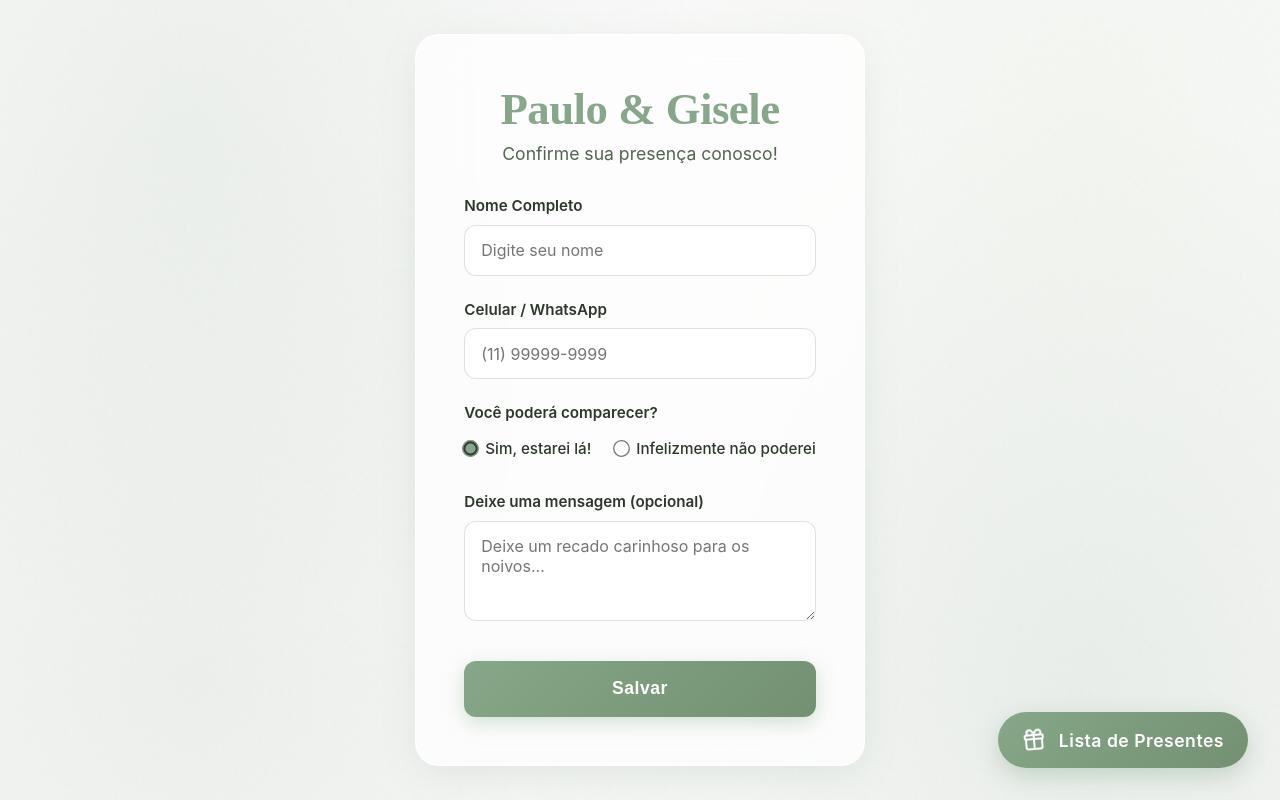
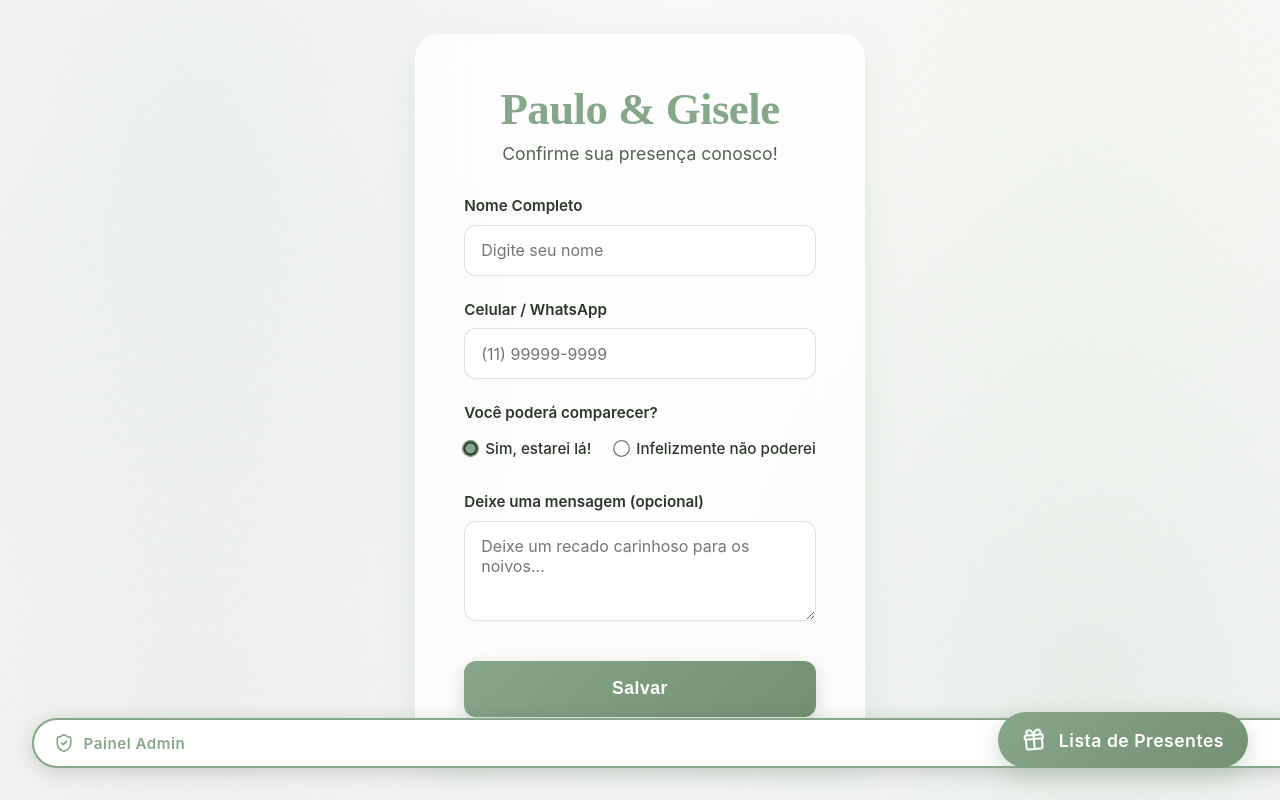
Before and after one commit to pauloadson/casamento-paulo-e-gisele, a React (Vite) app in the folder frontend/: page / in a window 1280 px wide. Built offline with nearby package versions, Linux system fonts and the light colour scheme; sample sign-in values are in the browser's storage.

Commit message:
feat(ui): add discreet admin dashboard shortcut button visible only to authenticated users

```diff
--- a/frontend/src/App.tsx
+++ b/frontend/src/App.tsx
@@ -3,15 +3,19 @@ import RSVP from './pages/RSVP';
 import Login from './pages/Login';
 import Dashboard from './pages/Dashboard';
 import Gifts from './pages/Gifts';
+import AdminShortcut from './components/AdminShortcut';
 
 function App() {
   return (
+    <>
+      <AdminShortcut />
       <Routes>
         <Route path="/" element={<RSVP />} />
         <Route path="/login" element={<Login />} />
         <Route path="/admin" element={<Dashboard />} />
         <Route path="/presentes" element={<Gifts />} />
       </Routes>
+    </>
   );
 }
 
--- /dev/null
+++ b/frontend/src/components/AdminShortcut.css
@@ -0,0 +1,59 @@
+.admin-shortcut-btn {
+  position: fixed;
+  bottom: 2rem;
+  left: 2rem;
+  z-index: 1000;
+  display: flex;
+  align-items: center;
+  gap: 0.6rem;
+  background: white;
+  color: var(--color-primary);
+  border: 2px solid var(--color-primary);
+  padding: 0.8rem 1.25rem;
+  border-radius: 50px;
+  font-family: var(--font-body);
+  font-size: 0.95rem;
+  font-weight: 600;
+  box-shadow: 0 4px 20px rgba(0, 0, 0, 0.15);
+  cursor: pointer;
+  transition: all 0.3s cubic-bezier(0.175, 0.885, 0.32, 1.275);
+  animation: floatInAdmin 0.4s ease-out;
+}
+
+.admin-shortcut-btn:hover {
+  background: var(--color-primary);
+  color: white;
+  transform: translateY(-4px) scale(1.03);
+  box-shadow: 0 8px 25px rgba(134, 167, 137, 0.4);
+}
+
+.admin-shortcut-icon {
+  width: 20px;
+  height: 20px;
+  flex-shrink: 0;
+  transition: transform 0.4s ease;
+}
+
+.admin-shortcut-btn:hover .admin-shortcut-icon {
+  transform: rotate(360deg);
+}
+
+@keyframes floatInAdmin {
+  from { opacity: 0; transform: translateY(20px) scale(0.9); }
+  to { opacity: 1; transform: translateY(0) scale(1); }
+}
+
+@media (max-width: 600px) {
+  .admin-shortcut-btn {
+    bottom: 1.5rem;
+    left: 1rem;
+    padding: 0.65rem 1rem;
+    font-size: 0.85rem;
+    gap: 0.4rem;
+  }
+
+  .admin-shortcut-icon {
+    width: 18px;
+    height: 18px;
+  }
+}
--- /dev/null
+++ b/frontend/src/components/AdminShortcut.tsx
@@ -0,0 +1,51 @@
+import { useState, useEffect } from 'react';
+import { useNavigate, useLocation } from 'react-router-dom';
+import { ShieldCheck } from 'lucide-react';
+import './AdminShortcut.css';
+
+const isTokenValid = (token: string | null) => {
+  if (!token) return false;
+  try {
+    const payload = JSON.parse(atob(token.split('.')[1]));
+    if (payload.exp && payload.exp * 1000 < Date.now()) {
+      return false;
+    }
+    return true;
+  } catch (e) {
+    return false;
+  }
+};
+
+export default function AdminShortcut() {
+  const navigate = useNavigate();
+  const location = useLocation();
+  const [hasValidToken, setHasValidToken] = useState(false);
+
+  useEffect(() => {
+    const checkToken = () => {
+      const token = localStorage.getItem('token');
+      setHasValidToken(isTokenValid(token));
+    };
+
+    checkToken();
+    window.addEventListener('storage', checkToken);
+    return () => window.removeEventListener('storage', checkToken);
+  }, [location.pathname]);
+
+  // Se já estivermos no painel de admin ou na tela de login, ou se não houver voucher (token) válido, NÃO exibe nada
+  if (location.pathname === '/admin' || location.pathname === '/login' || !hasValidToken) {
+    return null;
+  }
+
+  return (
+    <button
+      className="admin-shortcut-btn"
+      onClick={() => navigate('/admin')}
+      title="Ir para o Painel de Controle"
+      aria-label="Painel de Controle do Admin"
+    >
+      <ShieldCheck className="admin-shortcut-icon" />
+      <span className="admin-shortcut-text">Painel Admin</span>
+    </button>
+  );
+}
```
Lines whose indentation alone changed are shown as unchanged.
